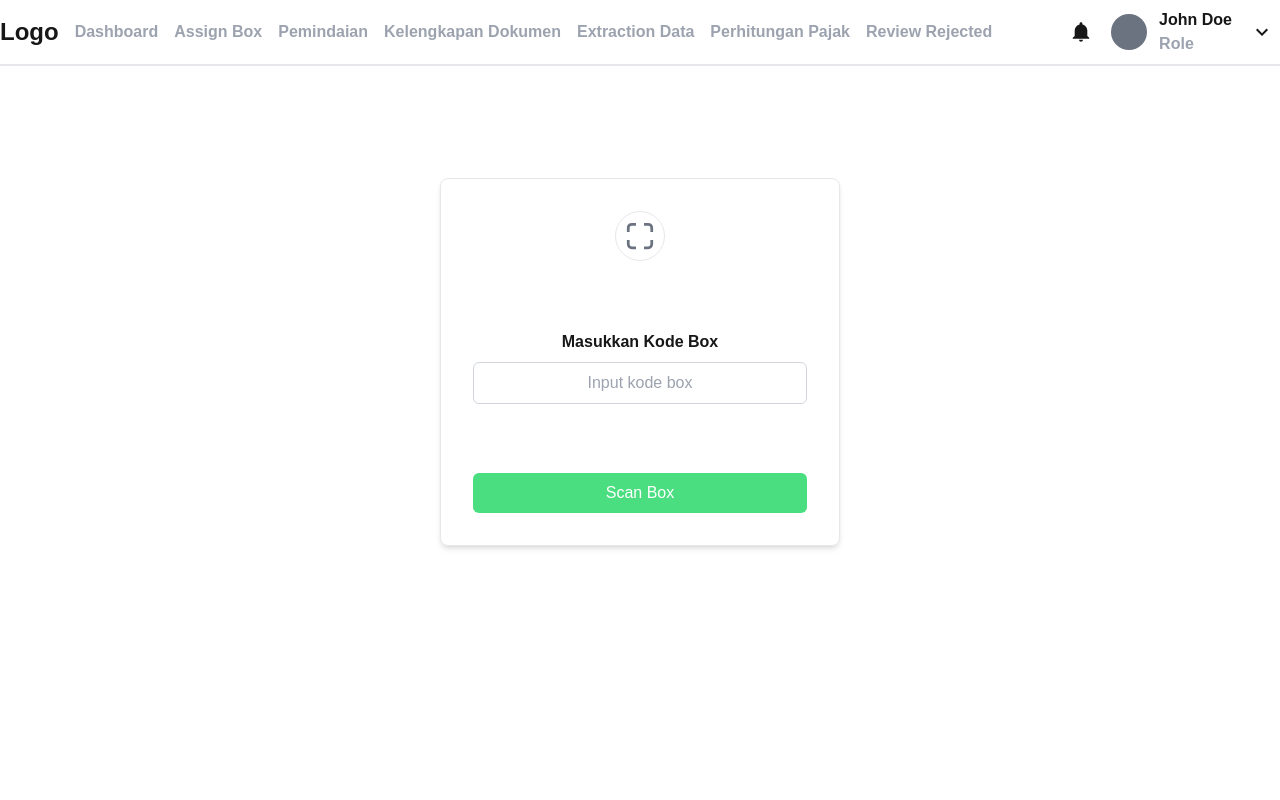
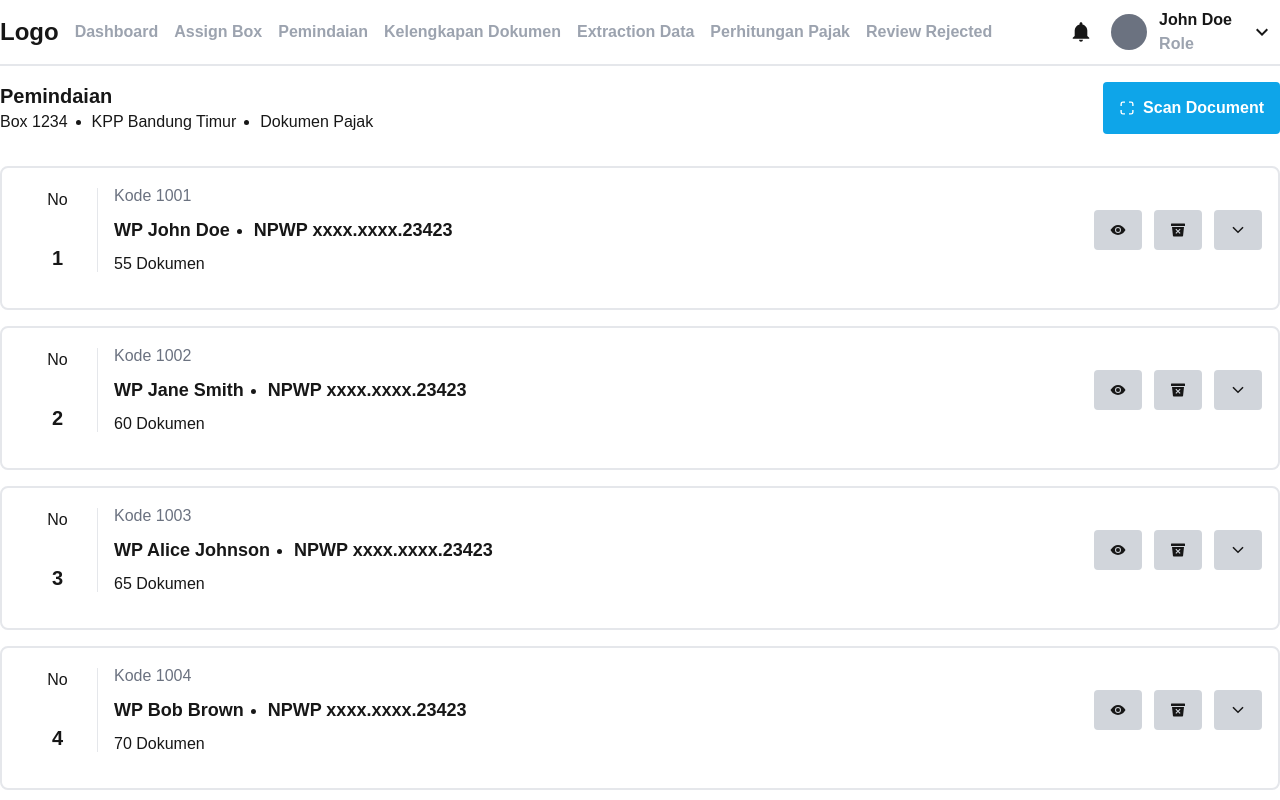
Before and after one commit to Auxulry/pluto, a Next.js app: page /scanner in a window 1280 px wide. Shown: the top 800 px of the page. Built offline with nearby package versions, Linux system fonts and the light colour scheme.

Commit message:
feat: make input all

```diff
--- /dev/null
+++ b/src/containers/completesDocument/InputCompletesDocumentContainer.jsx
@@ -0,0 +1,39 @@
+import MainLayout from "@/components/layouts/MainLayout";
+import { IoScanSharp } from "react-icons/io5";
+
+const InputCompletesDocumentContainer = () => {
+  return (
+    <MainLayout>
+
+      <div className="container mx-auto mt-24">
+        <div className="flex justify-center items-center ">
+          <div className="rounded-lg shadow-md border p-8 min-h-[23rem] min-w-[25rem] flex flex-col justify-between">
+            <div className="flex justify-center mb-4" >
+              <div className=" border rounded-full p-2">
+                <IoScanSharp className="h-8 w-8 text-gray-500" />
+              </div>
+            </div>
+            <div className="flex flex-col gap-2">
+              <h3 className="font-semibold text-center">Masukkan Kode Box</h3>
+              <input
+                type="text"
+                placeholder="Input kode box"
+                className="w-full px-3 py-2 border border-gray-300 rounded-md focus:outline-none focus:ring-2 focus:ring-green-500 mb-4 text-center"
+              />
+            </div>
+            <button className="w-full bg-green-400 text-white py-2 px-4 rounded-md hover:bg-green-600 focus:outline-none focus:ring-2 focus:ring-green-500 focus:ring-opacity-50">
+              Scan Box
+            </button>
+          </div>
+        </div>
+      </div>
+
+
+    </MainLayout>
+  )
+};
+
+
+
+
+export default InputCompletesDocumentContainer;
--- /dev/null
+++ b/src/containers/extraction/InputExtractionContainer.jsx
@@ -0,0 +1,39 @@
+import MainLayout from "@/components/layouts/MainLayout";
+import { IoScanSharp } from "react-icons/io5";
+
+const InputExtractionContainer = () => {
+  return (
+    <MainLayout>
+
+      <div className="container mx-auto mt-24">
+        <div className="flex justify-center items-center ">
+          <div className="rounded-lg shadow-md border p-8 min-h-[23rem] min-w-[25rem] flex flex-col justify-between">
+            <div className="flex justify-center mb-4" >
+              <div className=" border rounded-full p-2">
+                <IoScanSharp className="h-8 w-8 text-gray-500" />
+              </div>
+            </div>
+            <div className="flex flex-col gap-2">
+              <h3 className="font-semibold text-center">Masukkan Kode Box</h3>
+              <input
+                type="text"
+                placeholder="Input kode box"
+                className="w-full px-3 py-2 border border-gray-300 rounded-md focus:outline-none focus:ring-2 focus:ring-green-500 mb-4 text-center"
+              />
+            </div>
+            <button className="w-full bg-green-400 text-white py-2 px-4 rounded-md hover:bg-green-600 focus:outline-none focus:ring-2 focus:ring-green-500 focus:ring-opacity-50">
+              Scan Box
+            </button>
+          </div>
+        </div>
+      </div>
+
+
+    </MainLayout>
+  )
+};
+
+
+
+
+export default InputExtractionContainer;
--- /dev/null
+++ b/src/containers/scanner/InputScannerContainer.jsx
@@ -0,0 +1,39 @@
+import MainLayout from "@/components/layouts/MainLayout";
+import { IoScanSharp } from "react-icons/io5";
+
+const InputScannerContainer = () => {
+  return (
+    <MainLayout>
+
+      <div className="container mx-auto mt-24">
+        <div className="flex justify-center items-center ">
+          <div className="rounded-lg shadow-md border p-8 min-h-[23rem] min-w-[25rem] flex flex-col justify-between">
+            <div className="flex justify-center mb-4" >
+              <div className=" border rounded-full p-2">
+                <IoScanSharp className="h-8 w-8 text-gray-500" />
+              </div>
+            </div>
+            <div className="flex flex-col gap-2">
+              <h3 className="font-semibold text-center">Masukkan Kode Box</h3>
+              <input
+                type="text"
+                placeholder="Input kode box"
+                className="w-full px-3 py-2 border border-gray-300 rounded-md focus:outline-none focus:ring-2 focus:ring-green-500 mb-4 text-center"
+              />
+            </div>
+            <button className="w-full bg-green-400 text-white py-2 px-4 rounded-md hover:bg-green-600 focus:outline-none focus:ring-2 focus:ring-green-500 focus:ring-opacity-50">
+              Scan Box
+            </button>
+          </div>
+        </div>
+      </div>
+
+
+    </MainLayout>
+  )
+};
+
+
+
+
+export default InputScannerContainer;
--- a/src/containers/scanner/ScannerContainer.jsx
+++ b/src/containers/scanner/ScannerContainer.jsx
@@ -1,39 +1,106 @@
 import MainLayout from "@/components/layouts/MainLayout";
-import { IoScanSharp } from "react-icons/io5";
+import { IoChevronDownSharp, IoEyeSharp, IoScanSharp, IoTrashBinSharp } from "react-icons/io5";
+import { useState } from "react";
 
 const ScannerContainer = () => {
+  const [openAccordion, setOpenAccordion] = useState(null);
+
+  const toggleAccordion = (item) => {
+    setOpenAccordion(openAccordion === item ? null : item);
+  };
+
   return (
     <MainLayout>
-
-      <div className="container mx-auto mt-24">
-        <div className="flex justify-center items-center ">
-          <div className="rounded-lg shadow-md border p-8 min-h-[23rem] min-w-[25rem] flex flex-col justify-between">
-            <div className="flex justify-center mb-4" >
-              <div className=" border rounded-full p-2">
-                <IoScanSharp className="h-8 w-8 text-gray-500" />
+      <div className="container mx-auto ">
+        <div className="w-full flex justify-between">
+          <div>
+            <h1 className="font-semibold text-xl">
+              Pemindaian
+            </h1>
+            <ul className="list-disc flex gap-6">
+              <li className="list-none">Box 1234</li>
+              <li>KPP Bandung Timur</li>
+              <li>Dokumen Pajak</li>
+            </ul>
+          </div>
+          <button
+            className="bg-sky-500 text-white font-bold py-2 px-4 rounded hover:bg-sky-600 flex flex-row items-center gap-2 cursor-pointer"
+            onClick={() => setIsOpen(true)}
+          >
+            <IoScanSharp />
+            <span>Scan Document</span>
+          </button>
+        </div>
+        <div className="mt-8 flex flex-col gap-4">
+          {[1, 2, 3, 4, 5].map((item) => (
+            <div key={item} className="flex flex-col bg-white rounded-lg border-2 p-4">
+              <div className="flex items-center">
+                <div className="w-20 flex flex-col gap-8 items-center justify-between h-full mr-4 border-r">
+                  <span>No</span>
+                  <h1 className="text-xl font-bold">{item}</h1>
+                </div>
+                <div className="flex-grow flex flex-col gap-2">
+                  <h2 className="text-gray-500">Kode {1000 + item}</h2>
+                  <ul className="list-disc flex gap-6 text-lg font-semibold">
+                    <li className="list-none">WP {['John Doe', 'Jane Smith', 'Alice Johnson', 'Bob Brown', 'Eva Wilson'][item - 1]}</li>
+                    <li>NPWP {['xxxx.xxxx.23423', 'xxxx.xxxx.23423', 'xxxx.xxxx.23423', 'xxxx.xxxx.23423', 'xxxx.xxxx.23423'][item - 1]}</li>
+                  </ul>
+                  <ul className="list-disc flex gap-6">
+                    <li className="list-none">{50 + item * 5} Dokumen</li>
+                  </ul>
+                </div>
+                <div className="flex gap-3">
+                  <button className="bg-gray-300 px-4 py-3 rounded">
+                    <IoEyeSharp />
+                  </button>
+                  <button className="bg-gray-300 px-4 py-3 rounded">
+                    <IoTrashBinSharp />
+                  </button>
+                  <button
+                    className="bg-gray-300 px-4 py-3 rounded"
+                    onClick={() => toggleAccordion(item)}
+                  >
+                    <IoChevronDownSharp className={`transform transition-transform duration-300 ${openAccordion === item ? 'rotate-180' : ''}`} />
+                  </button>
+                </div>
+              </div>
+              <div
+                className={`mt-4 overflow-hidden transition-max-height duration-300 ease-in-out ${openAccordion === item ? 'max-h-96' : 'max-h-0'
+                  }`}
+              >
+                <ul className="pl-8 space-y-2">
+                  <li>
+                    <IoEyeSharp className="inline text-gray-400 mr-2" /> <span>1770 S I-III</span>
+                  </li>
+                  <li>
+                    <IoEyeSharp className="inline text-gray-400 mr-2" /> <span>Lampiran 1</span>
+                  </li>
+                  <li>
+                    <IoEyeSharp className="inline text-gray-400 mr-2" /> <span>Lampiran 2</span>
+                  </li>
+                  <li>
+                    <IoEyeSharp className="inline text-gray-400 mr-2" /> <span>Lampiran 3</span>
+                  </li>
+                  <li>
+                    <IoEyeSharp className="inline text-gray-400 mr-2" /> <span>Laporan Keuangan</span>
+                  </li>
+                  <li>
+                    <IoEyeSharp className="inline text-gray-400 mr-2" /> <span>Investasi</span>
+                  </li>
+                  <li>
+                    <IoEyeSharp className="inline text-gray-400 mr-2" /> <span>Harta</span>
+                  </li>
+                  <li>
+                    <IoEyeSharp className="inline text-gray-400 mr-2" /> <span>Piutang</span>
+                  </li>
+                </ul>
               </div>
             </div>
-            <div className="flex flex-col gap-2">
-              <h3 className="font-semibold text-center">Masukkan Kode Box</h3>
-              <input
-                type="text"
-                placeholder="Input kode box"
-                className="w-full px-3 py-2 border border-gray-300 rounded-md focus:outline-none focus:ring-2 focus:ring-green-500 mb-4 text-center"
-              />
-            </div>
-            <button className="w-full bg-green-400 text-white py-2 px-4 rounded-md hover:bg-green-600 focus:outline-none focus:ring-2 focus:ring-green-500 focus:ring-opacity-50">
-              Scan Box
-            </button>
-          </div>
+          ))}
         </div>
       </div>
-
-
     </MainLayout>
   )
 };
 
-
-
-
 export default ScannerContainer;
--- /dev/null
+++ b/src/containers/taxCalculation/InputTaxCalculationContainer.jsx
@@ -0,0 +1,39 @@
+import MainLayout from "@/components/layouts/MainLayout";
+import { IoScanSharp } from "react-icons/io5";
+
+const InputTaxCalculationContainer = () => {
+  return (
+    <MainLayout>
+
+      <div className="container mx-auto mt-24">
+        <div className="flex justify-center items-center ">
+          <div className="rounded-lg shadow-md border p-8 min-h-[23rem] min-w-[25rem] flex flex-col justify-between">
+            <div className="flex justify-center mb-4" >
+              <div className=" border rounded-full p-2">
+                <IoScanSharp className="h-8 w-8 text-gray-500" />
+              </div>
+            </div>
+            <div className="flex flex-col gap-2">
+              <h3 className="font-semibold text-center">Masukkan Kode Box</h3>
+              <input
+                type="text"
+                placeholder="Input kode box"
+                className="w-full px-3 py-2 border border-gray-300 rounded-md focus:outline-none focus:ring-2 focus:ring-green-500 mb-4 text-center"
+              />
+            </div>
+            <button className="w-full bg-green-400 text-white py-2 px-4 rounded-md hover:bg-green-600 focus:outline-none focus:ring-2 focus:ring-green-500 focus:ring-opacity-50">
+              Scan Box
+            </button>
+          </div>
+        </div>
+      </div>
+
+
+    </MainLayout>
+  )
+};
+
+
+
+
+export default InputTaxCalculationContainer;
--- /dev/null
+++ b/src/pages/completes-document/input.js
@@ -0,0 +1,7 @@
+import InputCompletesDocumentContainer from "@/containers/completesDocument/InputCompletesDocumentContainer";
+
+function InputCompletesDocument() {
+  return <InputCompletesDocumentContainer />;
+}
+
+export default InputCompletesDocument;
--- /dev/null
+++ b/src/pages/extraction/input.js
@@ -0,0 +1,7 @@
+import InputExtractionContainer from "@/containers/extraction/InputExtractionContainer";
+
+function InputExtraction() {
+  return <InputExtractionContainer />;
+}
+
+export default InputExtraction;
--- /dev/null
+++ b/src/pages/scanner/input.js
@@ -0,0 +1,7 @@
+import InputScannerContainer from "@/containers/scanner/InputScannerContainer";
+
+function InputScanner() {
+  return <InputScannerContainer />;
+}
+
+export default InputScanner;
--- /dev/null
+++ b/src/pages/tax-calculation/input.js
@@ -0,0 +1,7 @@
+import InputTaxCalculationContainer from "@/containers/taxCalculation/InputTaxCalculationContainer";
+
+function InputTaxCalculation() {
+  return <InputTaxCalculationContainer />;
+}
+
+export default InputTaxCalculation;
```
